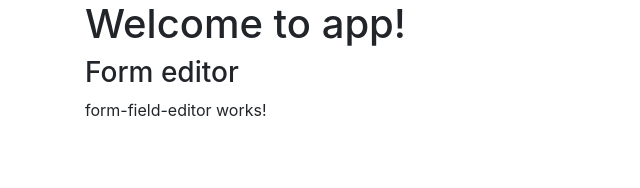
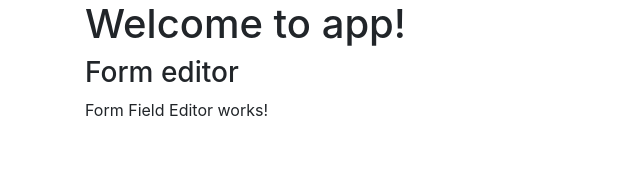
Before and after one commit to ev45ive/eduweb-angular-wzorce, an Angular app: page / in a window 1280 px wide. Shown: the top 188 px of the page, without its empty margins (0-640 px from the left). Built offline with nearby package versions, Linux system fonts and the light colour scheme.

Commit message:
4.1. Proste pole z ngModel - start

```diff
--- a/src/app/forms-editor/form-field-editor.component.ts
+++ b/src/app/forms-editor/form-field-editor.component.ts
@@ -3,9 +3,9 @@ import { Component, OnInit } from '@angular/core';
 @Component({
   selector: 'form-field-editor',
   template: `
-    <p>
-      form-field-editor works!
-    </p>
+    <div>
+      Form Field Editor works!
+    </div>
   `,
   styles: []
 })
```
